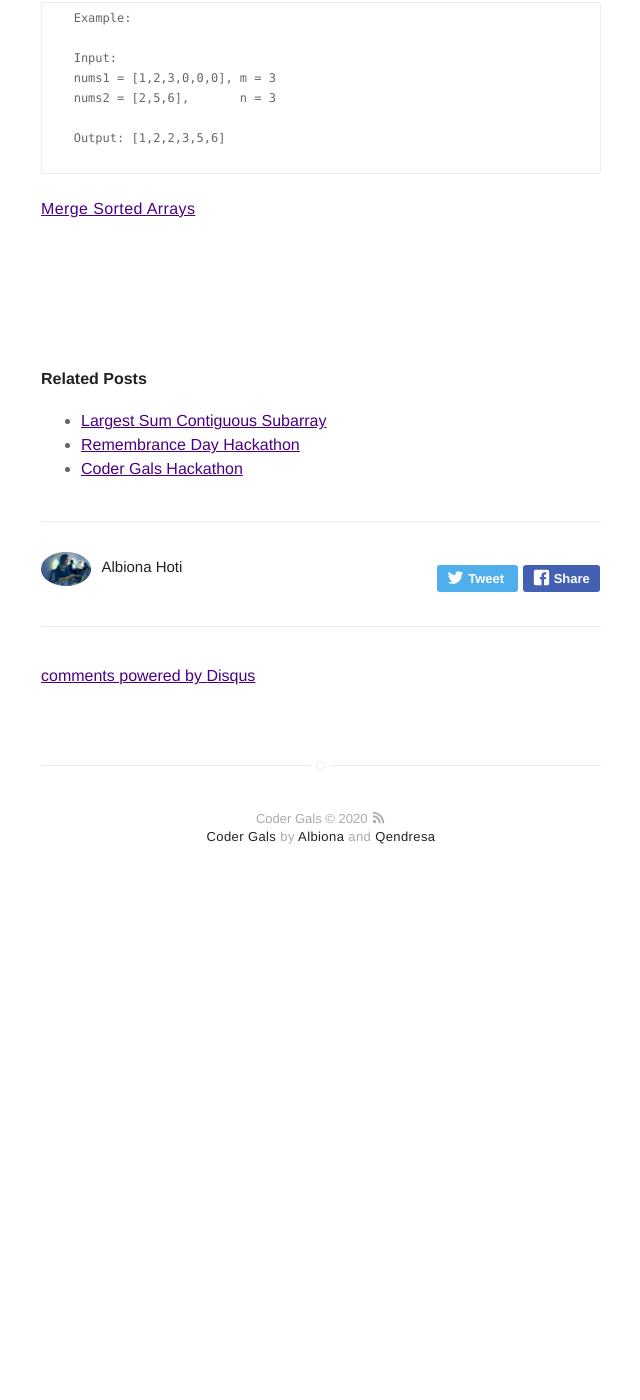
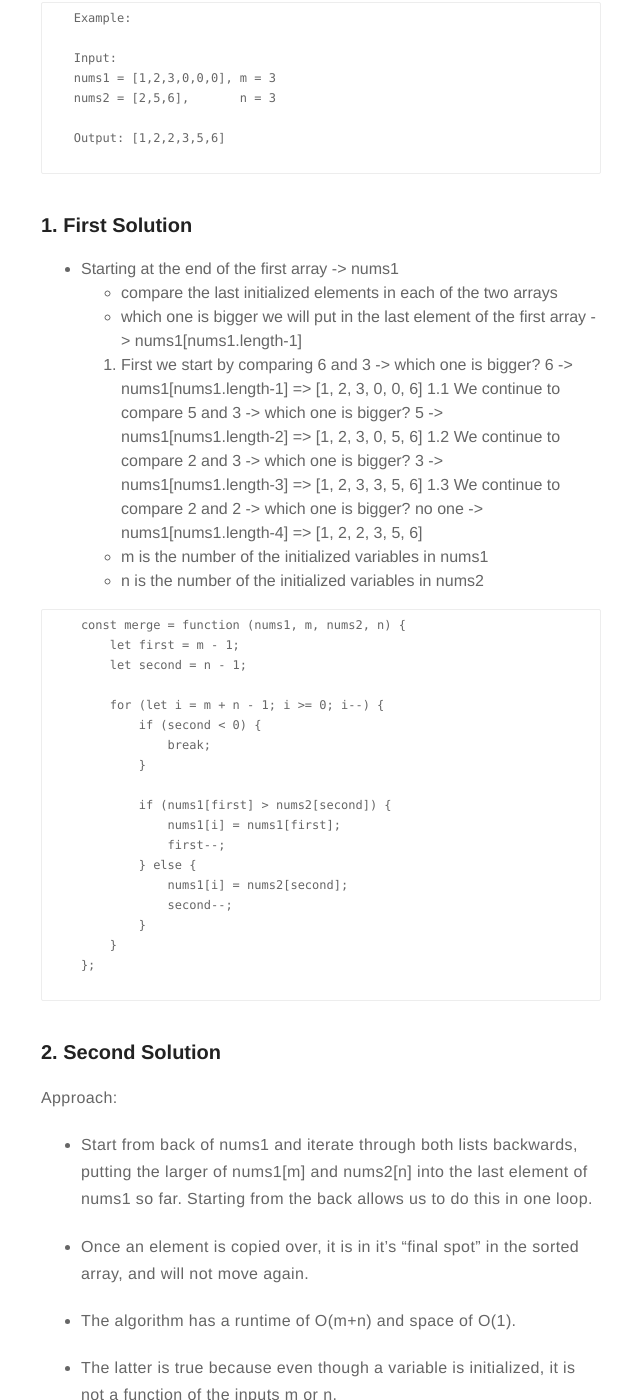
Before and after one commit to CoderGals/codergals.github.io, a Jekyll site: the page built from _posts/2020-01-09-merge-sorted-arrays.md, in a window 1280 px wide and 1400 px high, scrolled down 745 px. Shown: the whole window, without its empty margins (319-959 px from the left). Built offline with Jekyll 4.4.1, drawn with Linux system fonts in a browser that asks for light colours; comment, search, counter and statistics services are not loaded; before the commit the page ends 1653 px from its top, so only the background shows below that; some of the changed text lies outside the part shown.

Commit message:
add merge sorted arrays blog

````diff
--- a/_posts/2020-01-09-merge-sorted-arrays.md
+++ b/_posts/2020-01-09-merge-sorted-arrays.md
@@ -38,4 +38,89 @@ Note:
 
 ```
 
+### 1. First Solution
+
+ * Starting at the end of the first array -> nums1
+      * compare the last initialized elements in each of the two arrays
+      * which one is bigger we will put in the last element of the first array -> nums1[nums1.length-1]
+
+      1. First we start by comparing 6 and 3 -> which one is bigger? 6 -> nums1[nums1.length-1] => [1, 2, 3, 0, 0, 6]
+          1.1 We continue to compare 5 and 3 -> which one is bigger? 5 -> nums1[nums1.length-2] => [1, 2, 3, 0, 5, 6]
+          1.2 We continue to compare 2 and 3 -> which one is bigger? 3 -> nums1[nums1.length-3] => [1, 2, 3, 3, 5, 6]
+          1.3 We continue to compare 2 and 2 -> which one is bigger? no one -> nums1[nums1.length-4] => [1, 2, 2, 3, 5, 6]
+
+
+    * m is the number of the initialized variables in nums1
+    * n is the number of the initialized variables in nums2
+
+
+```
+    const merge = function (nums1, m, nums2, n) {
+        let first = m - 1;
+        let second = n - 1;
+
+        for (let i = m + n - 1; i >= 0; i--) {
+            if (second < 0) {
+                break;
+            }
+
+            if (nums1[first] > nums2[second]) {
+                nums1[i] = nums1[first];
+                first--;
+            } else {
+                nums1[i] = nums2[second];
+                second--;
+            }
+        }
+    };
+
+```
+
+### 2. Second Solution
+
+Approach:
+
+* Start from back of nums1 and iterate through both lists
+backwards, putting the larger of nums1[m] and nums2[n] into the last
+element of nums1 so far.  Starting from the back allows us to
+do this in one loop.
+
+* Once an element is copied over, it is in it's "final spot" in the sorted
+array, and will not move again.
+
+* The algorithm has a runtime of O(m+n) and space of O(1).
+
+* The latter is true because even though a variable is initialized,
+it is not a function of the inputs m or n.
+
+*  Note: This could have been done without initializing 'final' at all,
+but it reads better with it.
+
+```
+
+    const merge = function (nums1, m, nums2, n) {
+        let final = m + n - 1;
+        m--;
+        n--;
+
+        while (m >= 0 || n >= 0) {
+            // if no more nums2 then just copy remaining m elements
+            if (n < 0 || nums1[m] > nums2[n]) {
+                nums1[final] = nums1[m];
+                m--;
+            } else { // m < 0 || nums1[m] < nums2[n]
+                nums1[final] = nums2[n];
+                n--;
+            }
+            final--;
+        }
+
+        return nums1;
+    };
+```
+
+
+
+
+
 [Merge Sorted Arrays](https://leetcode.com/problems/merge-sorted-array/)
````
